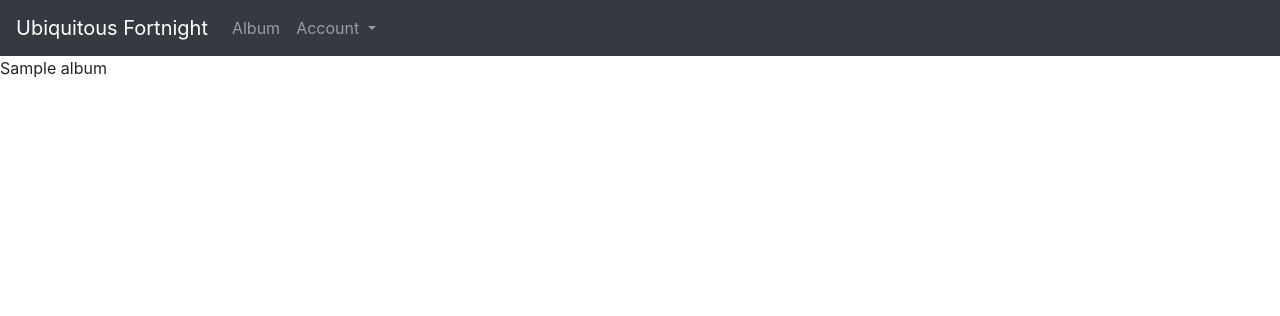
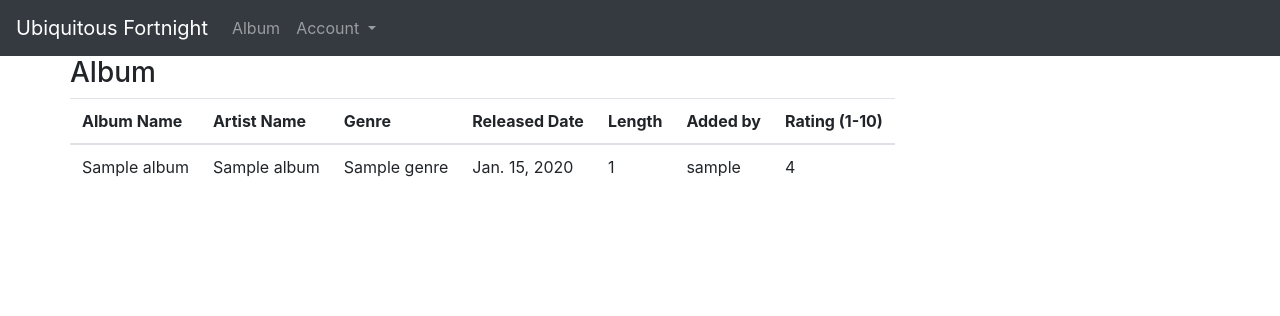
Before and after one commit to maximest-pierre/UbiquitousFortnight, a Django app: page / in a window 1280 px wide. Shown: the top 316 px of the page. Run offline with Django 3.2, Linux system fonts and the light colour scheme; a user stored in the database is signed in; tables that the repository leaves empty hold one stand-in row (values such as "Sample post"); some libraries are stand-ins or nearby versions.

Commit message:
Add album overview view

```diff
--- a/album/models.py
+++ b/album/models.py
@@ -1,6 +1,8 @@
 from django.db import models
 from django.core.validators import MinValueValidator, MaxValueValidator
 from django.contrib.auth.models import User
+
+from statistics import mean, StatisticsError
 
 
 class Album(models.Model):
@@ -20,6 +22,31 @@ class Album(models.Model):
 
     def __str__(self):
         return "%s - %s" % (self.artist_name, self.album_name)
+
+    def get_rating(self):
+        ratings = self.album_rating.all()
+
+        rating_list = []
+
+        for rating in ratings:
+            rating_list.append(rating.rating)
+
+        try:
+            return round(mean(rating_list), 1)
+        except StatisticsError:
+            return ""
+
+    def get_genre(self):
+        genres = self.genre.all()
+
+        genre_list = []
+
+        for genre in genres:
+            genre_list.append(genre.genre_name)
+
+        return ", ".join(genre_list)
+
+
 
 
 class Genre(models.Model):
--- a/album/templates/album/overview.html
+++ b/album/templates/album/overview.html
@@ -1,8 +1,43 @@
 {% extends "base.html" %}
 
 {%  block content %}
-{% for album in album_list %}
-    {{ album.album_name }}
-{% endfor %}
+
+    <div class="container">
+        <div class="row">
+            <div class="panel panel-primary filterable">
+            <div class="panel-heading">
+                <h3 class="panel-title">Album</h3>
+            </div>
+            <table class="table">
+                <thead>
+                    <tr>
+                        <th>Album Name</th>
+                        <th>Artist Name</th>
+                        <th>Genre</th>
+                        <th>Released Date</th>
+                        <th>Length</th>
+                        <th>Added by</th>
+                        <th>Rating (1-10)</th>
+                    </tr>
+                </thead>
+                <tbody>
+                {% for album in album_list %}
+                    <tr>
+                    <td>{{ album.album_name }}</td>
+                    <td>{{ album.artist_name }}</td>
+                    <td>{{ album.get_genre }}</td>
+                    <td>{{ album.released_date }}</td>
+                    <td>{{ album.length }}</td>
+                    <td>{{ album.added_by.username }}</td>
+                    <td>{{ album.get_rating }}</td>
+                    </tr>
+                {% endfor %}
+                </tbody>
+            </table>
+        </div>
+        </div>
+    </div>
+
+
 
 {% endblock %}
```
